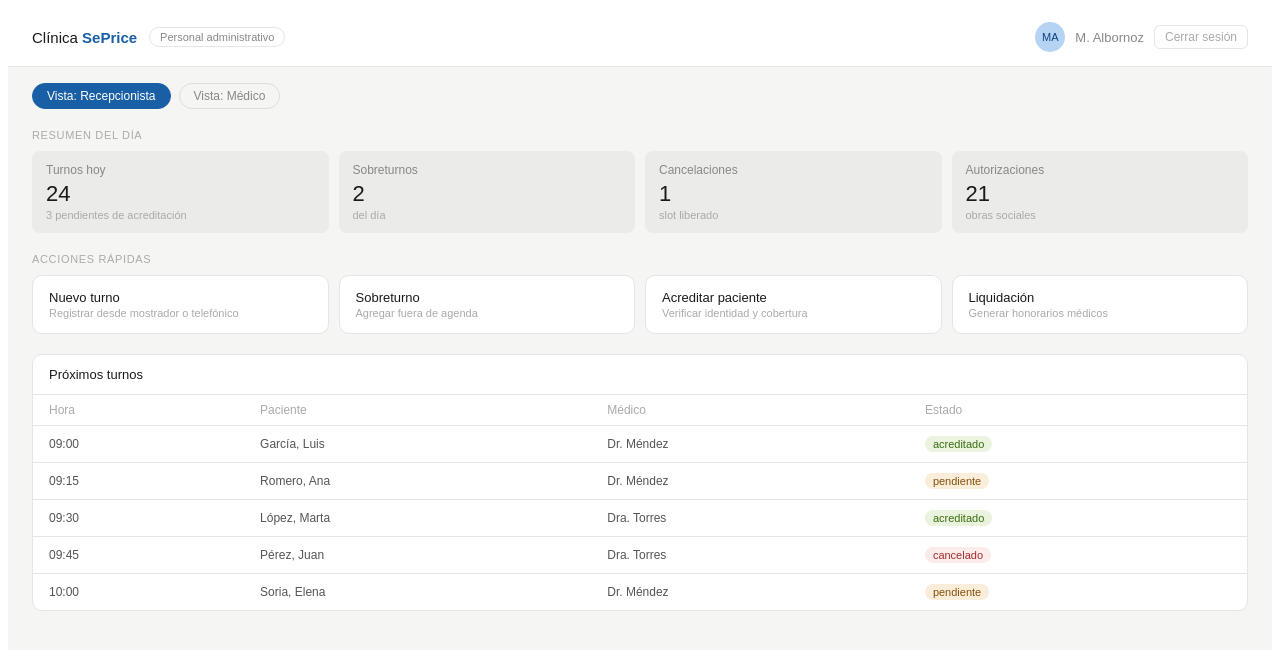
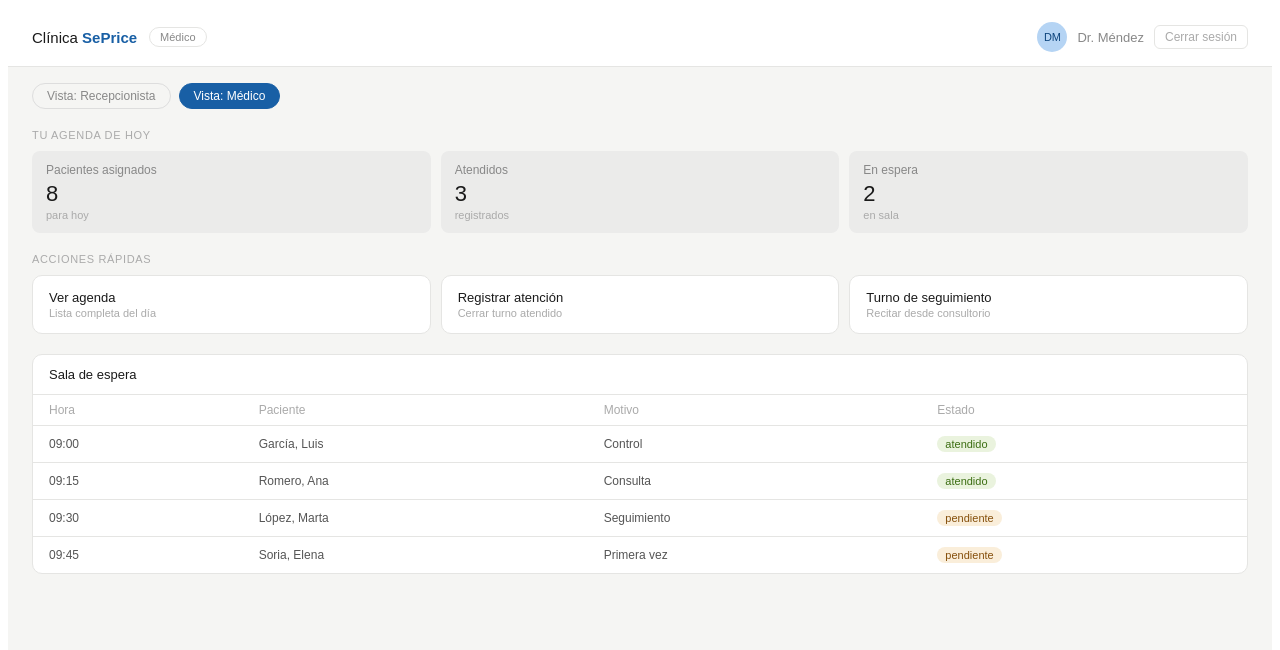
Before and after one commit to Nicoalazar/seprice-turnos, an Angular app: page /dashboard in a window 1280 px wide. Before the commit this address led to /. Shown: the top 650 px of the page. Built offline with nearby package versions, Linux system fonts and the light colour scheme.

Commit message:
Refactor: eliminar archivos y componentes obsoletos, agregar nuevos componentes de login y dashboard

```diff
--- a/src/app/app.component.ts
+++ b/src/app/app.component.ts
@@ -1,39 +1,10 @@
-import { Component, signal } from '@angular/core';
-import { CommonModule } from '@angular/common';
-import { RolUsuario } from './core/interfaces/usuario';
-
+import { Component } from '@angular/core';
+import { RouterOutlet } from '@angular/router';
 
 @Component({
   selector: 'app-root',
   standalone: true,
-  imports: [CommonModule],
-  templateUrl: './app.component.html',
-  styleUrls: ['./app.component.css']
+  imports: [RouterOutlet],
+  template: `<router-outlet />`
 })
-export class AppComponent {
-
-  rol = signal<RolUsuario>('RECEPCIONISTA');
-
-  setRol(nuevoRol: RolUsuario): void {
-    this.rol.set(nuevoRol);
-  }
-
-  getPillClass(estado: EstadoTurno): string {
-    return `pill-${estado}`;
-  }
-
-  turnosAdmin: FilaTurno[] = [
-    { hora: '09:00', paciente: 'García, Luis',  medico: 'Dr. Méndez',  estado: 'acreditado' },
-    { hora: '09:15', paciente: 'Romero, Ana',   medico: 'Dr. Méndez',  estado: 'pendiente'  },
-    { hora: '09:30', paciente: 'López, Marta',  medico: 'Dra. Torres', estado: 'acreditado' },
-    { hora: '09:45', paciente: 'Pérez, Juan',   medico: 'Dra. Torres', estado: 'cancelado'  },
-    { hora: '10:00', paciente: 'Soria, Elena',  medico: 'Dr. Méndez',  estado: 'pendiente'  },
-  ];
-
-  turnosMedico: FilaTurno[] = [
-    { hora: '09:00', paciente: 'García, Luis',  motivo: 'Control',     estado: 'atendido'  },
-    { hora: '09:15', paciente: 'Romero, Ana',   motivo: 'Consulta',    estado: 'atendido'  },
-    { hora: '09:30', paciente: 'López, Marta',  motivo: 'Seguimiento', estado: 'pendiente' },
-    { hora: '09:45', paciente: 'Soria, Elena',  motivo: 'Primera vez', estado: 'pendiente' },
-  ];
-}
+export class AppComponent {}
--- a/src/app/app.routes.ts
+++ b/src/app/app.routes.ts
@@ -1,3 +1,9 @@
 import { Routes } from '@angular/router';
+import { LoginComponent } from './pages/auth/login/login.component';
+import { DashboardComponent } from './pages/dashboard/dashboard.component';
 
-export const routes: Routes = [];
+export const routes: Routes = [
+    {path: 'login', component: LoginComponent},
+    {path: 'dashboard', component: DashboardComponent},
+    {path: '', redirectTo: 'dashboard', pathMatch: 'full'}
+];
--- /dev/null
+++ b/src/app/components/header/header.component.css
@@ -0,0 +1,65 @@
+.topbar {
+    display: flex;
+    align-items: center;
+    justify-content: space-between;
+    padding: 14px 24px;
+    background: #fff;
+    border-bottom: 1px solid #e5e5e3;
+}
+
+.topbar-left {
+    display: flex;
+    align-items: center;
+    gap: 12px;
+}
+
+.logo {
+    font-size: 15px;
+    color: #1a1a1a;
+}
+
+.logo strong {
+    color: #185FA5;
+}
+
+.badge-rol {
+    font-size: 11px;
+    padding: 3px 10px;
+    border-radius: 99px;
+    border: 1px solid #e5e5e3;
+    color: #888;
+}
+
+.topbar-right {
+    display: flex;
+    align-items: center;
+    gap: 10px;
+}
+
+.avatar {
+    width: 30px;
+    height: 30px;
+    border-radius: 50%;
+    background: #B5D4F4;
+    display: flex;
+    align-items: center;
+    justify-content: center;
+    font-size: 11px;
+    font-weight: 500;
+    color: #0C447C;
+}
+
+.user-name {
+    font-size: 13px;
+    color: #888;
+}
+
+.btn-logout {
+    font-size: 12px;
+    color: #aaa;
+    border: 1px solid #e5e5e3;
+    padding: 4px 10px;
+    border-radius: 6px;
+    cursor: pointer;
+    background: transparent;
+}
--- /dev/null
+++ b/src/app/components/header/header.component.html
@@ -0,0 +1,12 @@
+<!-- Topbar -->
+<header class="topbar">
+    <div class="topbar-left">
+        <span class="logo">Clínica <strong>SePrice</strong></span>
+        <span class="badge-rol">{{ rol() === 'RECEPCIONISTA' ? 'Personal administrativo' : 'Médico' }}</span>
+    </div>
+    <div class="topbar-right">
+        <div class="avatar">{{ rol() === 'RECEPCIONISTA' ? 'MA' : 'DM' }}</div>
+        <span class="user-name">{{ rol() === 'RECEPCIONISTA' ? 'M. Albornoz' : 'Dr. Méndez' }}</span>
+        <button class="btn-logout">Cerrar sesión</button>
+    </div>
+</header>
--- /dev/null
+++ b/src/app/components/header/header.component.ts
@@ -0,0 +1,25 @@
+import { CommonModule } from '@angular/common';
+import { Component, signal } from '@angular/core';
+import { RolUsuario } from '../../core/interfaces/usuario';
+
+@Component({
+  selector: 'app-header',
+  standalone: true,
+  imports: [CommonModule],
+  templateUrl: './header.component.html',
+  styleUrl: './header.component.css'
+})
+
+export class HeaderComponent {
+
+  rol = signal<RolUsuario>('MEDICO');
+
+    setRol(nuevoRol: RolUsuario): void {
+      this.rol.set(nuevoRol);
+    }
+
+    getPillClass(estado: EstadoTurno): string {
+      return `pill-${estado}`;
+    }
+
+}
--- /dev/null
+++ b/src/app/pages/auth/login/login.component.html
@@ -0,0 +1 @@
+<p>login works!</p>
--- a/src/app/app.component.html
+++ b/src/app/pages/dashboard/dashboard.component.html
@@ -1,17 +1,6 @@
 <div class="layout">
 
-  <!-- Topbar -->
-  <header class="topbar">
-    <div class="topbar-left">
-      <span class="logo">Clínica <strong>SePrice</strong></span>
-      <span class="badge-rol">{{ rol() === 'RECEPCIONISTA' ? 'Personal administrativo' : 'Médico' }}</span>
-    </div>
-    <div class="topbar-right">
-      <div class="avatar">{{ rol() === 'RECEPCIONISTA' ? 'MA' : 'DM' }}</div>
-      <span class="user-name">{{ rol() === 'RECEPCIONISTA' ? 'M. Albornoz' : 'Dr. Méndez' }}</span>
-      <button class="btn-logout">Cerrar sesión</button>
-    </div>
-  </header>
+  <app-header></app-header>
 
   <!-- Toggle de rol -->
   <div class="role-toggle">
--- /dev/null
+++ b/src/app/pages/dashboard/dashboard.component.ts
@@ -0,0 +1,40 @@
+import { Component, signal } from '@angular/core';
+import { RolUsuario } from '../../core/interfaces/usuario';
+import { HeaderComponent } from '../../components/header/header.component';
+import { CommonModule } from '@angular/common';
+
+@Component({
+  selector: 'app-dashboard',
+  standalone: true,
+  imports: [CommonModule, HeaderComponent],
+  templateUrl: './dashboard.component.html',
+  styleUrl: './dashboard.component.css'
+})
+export class DashboardComponent {
+
+   rol = signal<RolUsuario>('MEDICO');
+
+  setRol(nuevoRol: RolUsuario): void {
+    this.rol.set(nuevoRol);
+  }
+
+  getPillClass(estado: EstadoTurno): string {
+    return `pill-${estado}`;
+  }
+
+  turnosAdmin: FilaTurno[] = [
+    { hora: '09:00', paciente: 'García, Luis',  medico: 'Dr. Méndez',  estado: 'acreditado' },
+    { hora: '09:15', paciente: 'Romero, Ana',   medico: 'Dr. Méndez',  estado: 'pendiente'  },
+    { hora: '09:30', paciente: 'López, Marta',  medico: 'Dra. Torres', estado: 'acreditado' },
+    { hora: '09:45', paciente: 'Pérez, Juan',   medico: 'Dra. Torres', estado: 'cancelado'  },
+    { hora: '10:00', paciente: 'Soria, Elena',  medico: 'Dr. Méndez',  estado: 'pendiente'  },
+  ];
+
+  turnosMedico: FilaTurno[] = [
+    { hora: '09:00', paciente: 'García, Luis',  motivo: 'Control',     estado: 'atendido'  },
+    { hora: '09:15', paciente: 'Romero, Ana',   motivo: 'Consulta',    estado: 'atendido'  },
+    { hora: '09:30', paciente: 'López, Marta',  motivo: 'Seguimiento', estado: 'pendiente' },
+    { hora: '09:45', paciente: 'Soria, Elena',  motivo: 'Primera vez', estado: 'pendiente' },
+  ];
+
+}
```
Also changed, not shown: src/app/pages/auth/login/login.component.ts (added, +12 -0 lines), src/app/pages/auth/login/login.component.css (added), src/app/pages/dashboard/dashboard.component.css (renamed from src/app/app.component.css), 1 other file (tests, documents, lock files or other folders).
